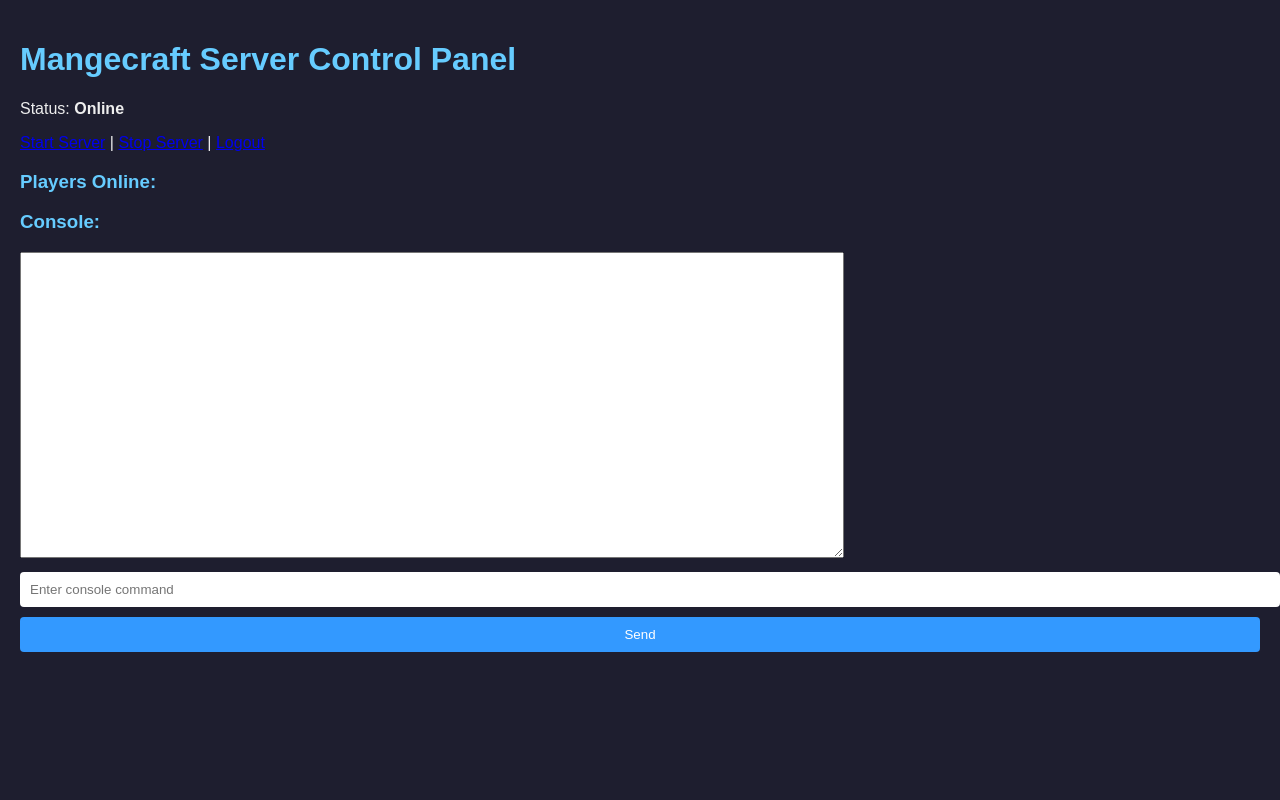
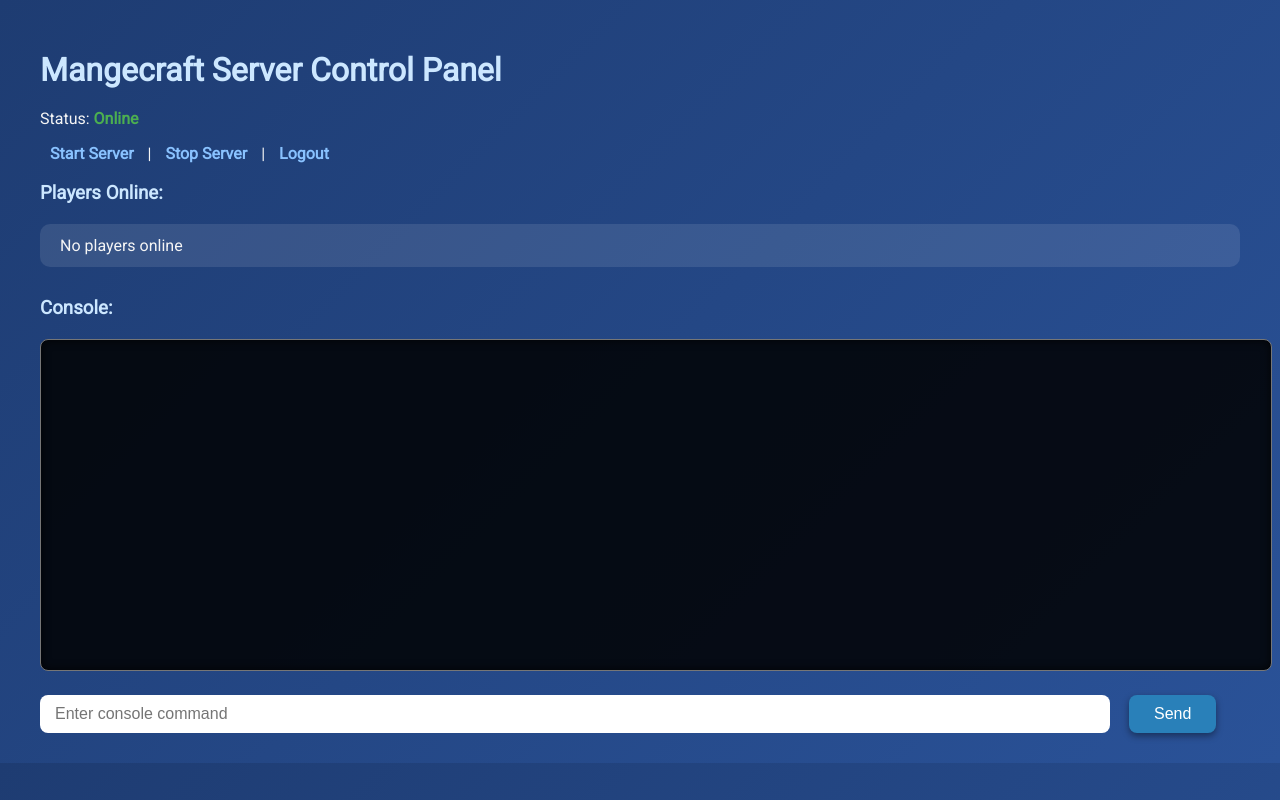
Before and after one commit to JR-EMAD/mangecraft, a Flask app: template templates/panel.html in a window 1280 px wide. Run offline with Flask 3, Linux system fonts and the light colour scheme; the template is opened without the code that fills it: most values are stand-ins (such as "Sample title", 1, 10 or a date in 2020); data that the repository does not hold is empty.

Commit message:
Add files via upload

```diff
--- a/server_control.py
+++ b/server_control.py
@@ -1,3 +1,4 @@
+import re
 from mcrcon import MCRcon
 import subprocess
 import threading
@@ -8,6 +9,9 @@ mc_process = None
 mc_process_lock = threading.Lock()
 log_lines = []
 log_lock = threading.Lock()
+
+def clean_minecraft_colors(text):
+    return re.sub(r'§.', '', text)
 
 def start_server():
     global mc_process
@@ -25,31 +29,36 @@ def start_server():
             threading.Thread(target=read_output, daemon=True).start()
 
 def stop_server():
-    try:
-        with MCRcon(config.config["server_ip"], config.config["rcon_password"], port=config.config["rcon_port"]) as mcr:
-            mcr.command("stop")
-    except Exception as e:
-        print(f"Error stopping server via RCON: {e}")
+    send_command("stop")
 
 def send_command(cmd):
     try:
         with MCRcon(config.config["server_ip"], config.config["rcon_password"], port=config.config["rcon_port"]) as mcr:
-            resp = mcr.command(cmd)
-            return resp
+            response = mcr.command(cmd)
+            if response:
+                with log_lock:
+                    log_lines.append(f"> {cmd}")
+                    for line in response.strip().splitlines():
+                        log_lines.append(line)
     except Exception as e:
-        print(f"Error sending command via RCON: {e}")
-        return None
+        with log_lock:
+            log_lines.append(f"[RCON ERROR] {str(e)}")
 
 def get_players():
     try:
-        resp = send_command("list")
-        if resp and "players online:" in resp:
-            players_part = resp.split(":")[-1].strip()
-            if players_part.lower() == "no players online":
-                return []
-            return [p.strip() for p in players_part.split(",")]
+        with MCRcon(config.config["server_ip"], config.config["rcon_password"], port=config.config["rcon_port"]) as mcr:
+            response = mcr.command("list")
+            response = clean_minecraft_colors(response)
+
+            if "players online" in response:
+                if ":" in response:
+                    players_part = response.split(":")[-1].strip()
+                    if players_part.lower() == "no players online" or players_part == "":
+                        return []
+                    return [p.strip() for p in players_part.split(",")]
     except Exception as e:
-        print(f"Error getting players: {e}")
+        with log_lock:
+            log_lines.append(f"[RCON ERROR] {str(e)}")
     return []
 
 def is_online():
--- a/static/style.css
+++ b/static/style.css
@@ -1,42 +1,199 @@
+@import url('https://fonts.googleapis.com/css2?family=Roboto&display=swap');
+
 body {
-    font-family: Arial, sans-serif;
-    background-color: #1e1e2f;
-    color: #eee;
+    font-family: 'Roboto', Arial, sans-serif;
+    background: linear-gradient(135deg, #1e3c72, #2a5298);
+    color: #f5f5f5;
     margin: 0;
-    padding: 20px;
+    padding: 30px 40px;
 }
 
 h1, h2, h3 {
+    color: #cce7ff;
+    margin-bottom: 20px;
+    font-weight: 700;
+}
+
+a {
+    color: #89c2ff;
+    text-decoration: none;
+    margin: 0 10px;
+    font-weight: 600;
+    font-size: 16px;
+}
+
+a:hover {
+    text-decoration: underline;
+}
+
+.status-online {
+    color: #4caf50;
+    font-weight: 700;
+}
+
+.status-offline {
+    color: #ef5350;
+    font-weight: 700;
+}
+
+#playersList {
+    list-style: none;
+    padding: 0;
+    margin-bottom: 30px;
+}
+
+#playersList li {
+    background: rgba(255, 255, 255, 0.1);
+    margin-bottom: 10px;
+    padding: 12px 20px;
+    border-radius: 10px;
+    display: flex;
+    align-items: center;
+    justify-content: space-between;
+    font-size: 16px;
+}
+
+.player-name {
+    font-weight: 600;
+    color: #e0e0e0;
+}
+
+/* Buttons */
+.player-button {
+    padding: 5px 14px;
+    font-size: 14px;
+    margin-left: 10px;
+    cursor: pointer;
+    background-color: #2c3e50;
+    color: #f0f0f0;
+    border: none;
+    border-radius: 6px;
+    transition: background-color 0.3s ease;
+    min-width: 65px;
+    box-shadow: 0 3px 7px rgba(0,0,0,0.3);
+}
+
+.player-button:hover {
+    background-color: #3498db;
+    color: white;
+}
+
+.player-button.ban {
+    background-color: #e74c3c;
+}
+
+.player-button.ban:hover {
+    background-color: #c0392b;
+}
+
+.player-button.kick {
+    background-color: #f39c12;
+}
+
+.player-button.kick:hover {
+    background-color: #d35400;
+}
+
+/* Console */
+#log {
+    background-color: rgba(0, 0, 0, 0.85);
+    border-radius: 8px;
+    padding: 15px;
+    font-family: monospace;
+    font-size: 14px;
+    color: #eee;
+    width: 100%;
+    height: 300px;
+    resize: none;
+    box-shadow: inset 0 0 10px #000000cc;
+    margin-bottom: 20px;
+}
+
+/* Input and button */
+#command {
+    padding: 10px 15px;
+    font-size: 16px;
+    border: none;
+    border-radius: 8px;
+    width: calc(100% - 130px);
+    margin-right: 15px;
+    box-sizing: border-box;
+}
+
+#command:focus {
+    outline: none;
+    box-shadow: 0 0 6px #3498db;
+}
+
+button#sendCmdBtn {
+    background-color: #2980b9;
+    color: white;
+    font-size: 16px;
+    border: none;
+    border-radius: 8px;
+    padding: 10px 25px;
+    cursor: pointer;
+    transition: background-color 0.3s ease;
+    box-shadow: 0 3px 7px rgba(0,0,0,0.4);
+}
+
+button#sendCmdBtn:hover {
+    background-color: #1c5980;
+}
+
+/* Login container */
+.login-container {
+    width: 320px;
+    margin: 100px auto;
+    background: #27293d;
+    padding: 25px 30px;
+    border-radius: 12px;
+    box-shadow: 0 0 15px #000a;
+    text-align: center;
+}
+
+.login-container h2 {
+    margin-bottom: 25px;
+    font-weight: 700;
+    font-size: 24px;
     color: #66ccff;
 }
 
-.login-container {
-    width: 300px;
-    margin: 100px auto;
-    background: #27293d;
-    padding: 20px;
+.login-container input {
+    width: 100%;
+    padding: 12px 14px;
+    margin-bottom: 15px;
     border-radius: 8px;
-    box-shadow: 0 0 10px #0008;
+    border: none;
+    font-size: 16px;
+    box-sizing: border-box;
 }
 
-input, button {
-    width: 100%;
-    padding: 10px;
-    margin-top: 10px;
-    border: none;
-    border-radius: 4px;
+.login-container input:focus {
+    outline: none;
+    box-shadow: 0 0 8px #3498db;
 }
 
-button {
+.login-container button {
+    width: 100%;
+    padding: 12px 0;
     background-color: #3399ff;
+    border: none;
+    border-radius: 8px;
+    font-size: 18px;
     color: white;
+    font-weight: 700;
     cursor: pointer;
+    transition: background-color 0.3s ease;
+    box-shadow: 0 3px 10px rgba(0,0,0,0.4);
 }
 
-button:hover {
-    background-color: #66ccff;
+.login-container button:hover {
+    background-color: #66bbff;
 }
 
-#error {
-    color: #ff6666;
+.login-container .error {
+    color: #ff5555;
+    margin-bottom: 15px;
+    font-weight: 600;
 }
--- a/templates/login.html
+++ b/templates/login.html
@@ -2,7 +2,7 @@
 <html lang="en">
 <head>
     <meta charset="UTF-8" />
-    <title>Mangecraft Login</title>
+    <title>Mangecraft Panel Login</title>
     <link rel="stylesheet" href="/static/style.css" />
 </head>
 <body>
--- a/templates/panel.html
+++ b/templates/panel.html
@@ -8,7 +8,7 @@
         var eventSource = new EventSource("/logs");
         eventSource.onmessage = function(e) {
             var logArea = document.getElementById("log");
-            logArea.value += e.data + "\\n";
+            logArea.value += e.data + "\n";
             logArea.scrollTop = logArea.scrollHeight;
         };
 
@@ -42,19 +42,31 @@
             fetch('/players').then(res => res.json()).then(players => {
                 var list = document.getElementById("playersList");
                 list.innerHTML = '';
+                if (players.length === 0) {
+                    list.innerHTML = '<li>No players online</li>';
+                } else {
                     players.forEach(p => {
                         var li = document.createElement('li');
-                    li.textContent = p + ' ';
+                        var nameSpan = document.createElement('span');
+                        nameSpan.className = 'player-name';
+                        nameSpan.textContent = p;
+
                         var kickBtn = document.createElement('button');
                         kickBtn.textContent = 'Kick';
+                        kickBtn.className = 'player-button kick';
                         kickBtn.onclick = () => kickPlayer(p);
+
                         var banBtn = document.createElement('button');
                         banBtn.textContent = 'Ban';
+                        banBtn.className = 'player-button ban';
                         banBtn.onclick = () => banPlayer(p);
+
+                        li.appendChild(nameSpan);
                         li.appendChild(kickBtn);
                         li.appendChild(banBtn);
                         list.appendChild(li);
                     });
+                }
             });
         }
 
@@ -64,7 +76,7 @@
 </head>
 <body>
     <h1>Mangecraft Server Control Panel</h1>
-    <p>Status: <strong>{{ status }}</strong></p>
+    <p>Status: <strong class="{{ 'status-online' if status == 'Online' else 'status-offline' }}">{{ status }}</strong></p>
     <p>
         <a href="/start_server">Start Server</a> |
         <a href="/stop_server">Stop Server</a> |
@@ -78,6 +90,6 @@
     <textarea id="log" rows="20" cols="100" readonly></textarea><br/>
 
     <input type="text" id="command" placeholder="Enter console command" />
-    <button onclick="sendCommand()">Send</button>
+    <button id="sendCmdBtn" onclick="sendCommand()">Send</button>
 </body>
 </html>
```
Lines whose indentation alone changed are shown as unchanged.
